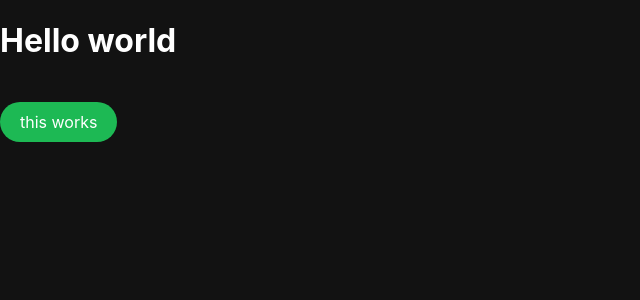
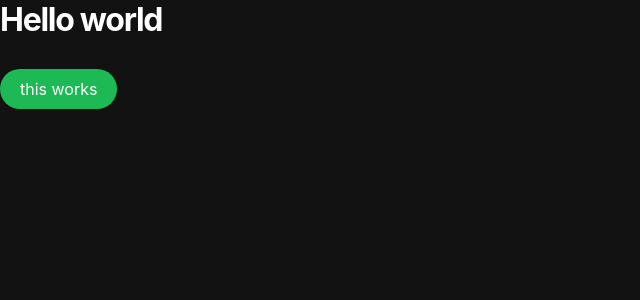
Before and after one commit to chekos/esporifai-deta, a FastAPI app: page / in a window 1280 px wide. Shown: the top 300 px of the page, without its empty margins (0-640 px from the left). Run offline with FastAPI, Linux system fonts and the light colour scheme; some web fonts are replaced.

Commit message:
Update style.css

```diff
--- a/static/css/style.css
+++ b/static/css/style.css
@@ -1,11 +1,65 @@
-:root {
+/* Variables */
+
+  :root {
     --black: #121212;
+    --near-black: #181818;
+    --dark-grey: #282828;
+    --grey: #535353;
+    --light-grey: #b3b3b3;
+    --white: #ffffff;
     --green: #1DB954;
-    --white: #ffffff;
 
     --font: 'Circular Std', -apple-system, BlinkMacSystemFont, system-ui, sans-serif;
+
+    --fz-xxs: 12px;
+    --fz-xs: 13px;
+    --fz-sm: 14px;
+    --fz-md: 16px;
+    --fz-lg: 18px;
+    --fz-xl: 20px;
+    --fz-xxl: 24px;
+
+    --spacing-xxs: 4px;
+    --spacing-xs: 8px;
+    --spacing-sm: 12px;
+    --spacing-md: 16px;
+    --spacing-lg: 24px;
+    --spacing-xl: 32px;
+    --spacing-xxl: 64px;
+
+    --border-radius-subtle: 4px;
+    --border-radius-pill: 30px;
+
+    --site-max-width: 1300px;
+}
+
+/* Fonts */
+  @font-face {
+    font-family: 'Circular Std';
+    src: url('../fonts/CircularStd-Book.woff2') format('woff2'),
+    url('../fonts/CircularStd-Book.woff') format('woff');
+    font-weight: 400;
+    font-style: normal;
   }
 
+  @font-face {
+    font-family: 'Circular Std';
+    src: url('../fonts/CircularStd-Bold.woff2') format('woff2'),
+    url('../fonts/CircularStd-Bold.woff') format('woff');
+    font-weight: 700;
+    font-style: normal;
+  }
+
+  @font-face {
+    font-family: 'Circular Std';
+    src: url('../fonts/CircularStd-Black.woff2') format('woff2'),
+    url('../fonts/CircularStd-Black.woff') format('woff');
+    font-weight: 900;
+    font-style: normal;
+  }
+
+
+/* Global styles */
 html {
     box-sizing: border-box;
   }
@@ -16,14 +70,108 @@
     box-sizing: inherit;
   }
 
-body {
+  body {
     margin: 0;
     padding: 0;
+    width: 100%;
+    max-width: 100%;
+    min-height: 100%;
+    overflow-x: hidden;
+    -moz-osx-font-smoothing: grayscale;
+    -webkit-font-smoothing: antialiased;
     background-color: var(--black);
     color: var(--white);
     font-family: var(--font);
+    font-size: var(--fz-md);
   }
 
+  h1, h2, h3, h4, h5, h6 {
+    letter-spacing: -.04em;
+    margin: 0 0 10px;
+  }
+
+  p {
+    margin: 0 0 10px;
+  }
+
+  a,
+  button {
+    transition: all 0.3s ease;
+    color: inherit;
+  }
+
+  a {
+    text-decoration: none;
+
+    &:hover,
+    &:focus {
+      text-decoration: underline;
+    }
+  }
+
+  button {
+    border: 0;
+    cursor: pointer;
+    font-family: inherit;
+    border-radius: var(--border-radius-pill);
+    background-color: rgba(0,0,0,.7);
+    color: var(--white);
+    font-size: var(--fz-sm);
+    font-weight: 700;
+    padding: var(--spacing-xs) var(--spacing-sm);
+
+    &:hover,
+    &:focus {
+      background-color: var(--dark-grey);
+      outline: 0;
+    }
+  }
+
+  img {
+    width: 100%;
+    max-width: 100%;
+    vertical-align: middle;
+  }
+
+  main {
+    position: relative;
+    padding: var(--spacing-xxl) 0;
+  }
+
+  .app {
+    min-height: 100vh;
+  }
+
+  .sr-only {
+    position: absolute;
+    width: 1px;
+    height: 1px;
+    padding: 0;
+    margin: -1px;
+    overflow: hidden;
+    clip: rect(0, 0, 0, 0);
+    white-space: nowrap;
+    border: 0;
+  }
+
+  .overflow-ellipsis {
+    -webkit-line-clamp: 1;
+    -webkit-box-orient: vertical;
+    display: -webkit-box;
+    overflow: hidden;
+    text-overflow: ellipsis;
+    white-space: unset;
+    word-break: break-all;
+  }
+
+  .empty-notice {
+    color: var(--grey);
+    font-size: var(--fz-lg);
+    text-align: center;
+    padding: var(--spacing-xxl);
+  }
+
+/* Components */
 #login-button {
   background-color: var(--green);
   color: var(--white);
```
